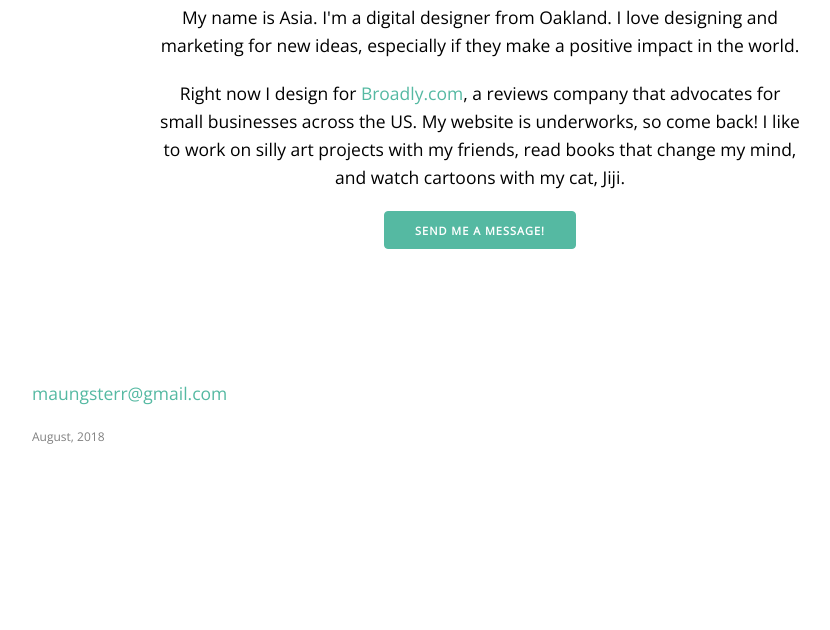
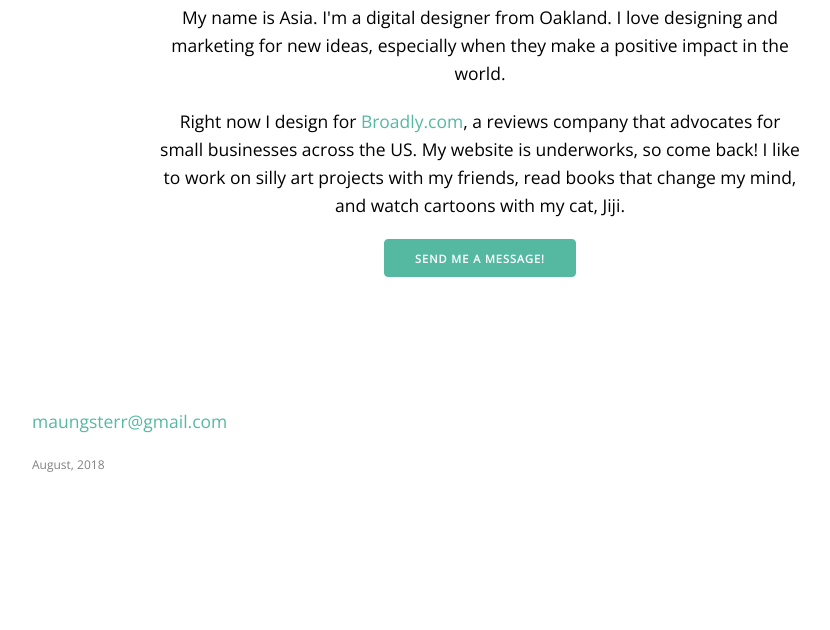
Before and after one commit to asiamaung/helium11.github.io, a plain HTML site: page index.html in a window 1280 px wide. Shown: the part 170-800 px from the top of the page, without its empty margins (160-990 px from the left). Drawn offline with nearby package versions, Linux system fonts and the light colour scheme.

Commit message:
Update index.html

```diff
--- a/index.html
+++ b/index.html
@@ -59,7 +59,7 @@
 						<h2 class="animated fadeInDown">Hi, nice to meet you.</h2>
 								<div>
 										<h6 class="animated fadeInDown">
-												My name is Asia. I'm a digital designer from Oakland. I love designing and marketing for new ideas, especially if they make a positive impact in the world.
+												My name is Asia. I'm a digital designer from Oakland. I love designing and marketing for new ideas, especially when they make a positive impact in the world.
 										</h6>
 										<h6 class="animated fadeInDown">
 												Right now I design for <a class="effect-1" href="https://www.linkedin.com/in/asiamaung/">Broadly.com</a>, a reviews company that advocates for small businesses across the US. My website is underworks, so come back! I like to work on silly art projects with my friends, read books that change my mind, and watch cartoons with my cat, Jiji.
```
